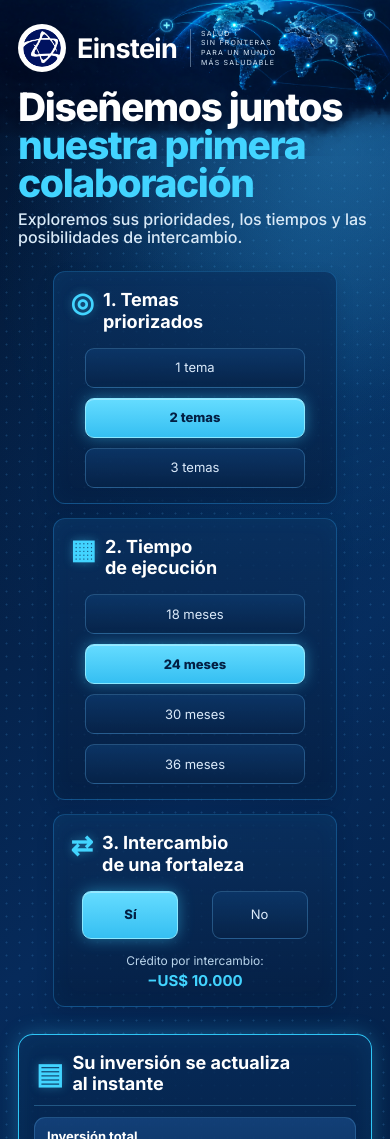
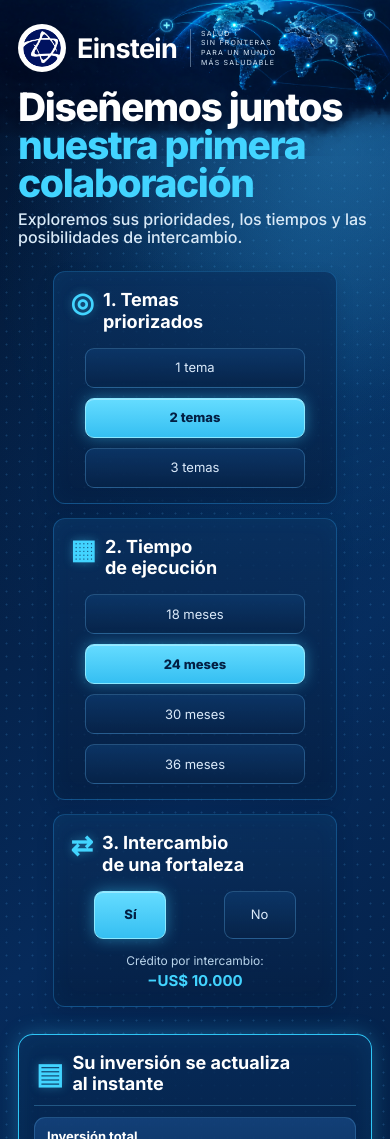
Before and after one commit to enriquez13/einstein-simulador, a React (Vite) app: page / in a window 390 px wide. Shown: the top 1139 px of the page. Built offline with nearby package versions, Linux system fonts and the light colour scheme.

Commit message:
logo fondo2

```diff
--- a/src/styles.css
+++ b/src/styles.css
@@ -600,8 +600,8 @@
   }
 
   .opt {
-    width: 80%;
-    min-height: 55px;
+    width: 60%;
+    min-height: 60px;
     margin-left: auto;
     margin-right: auto;
   }
```
